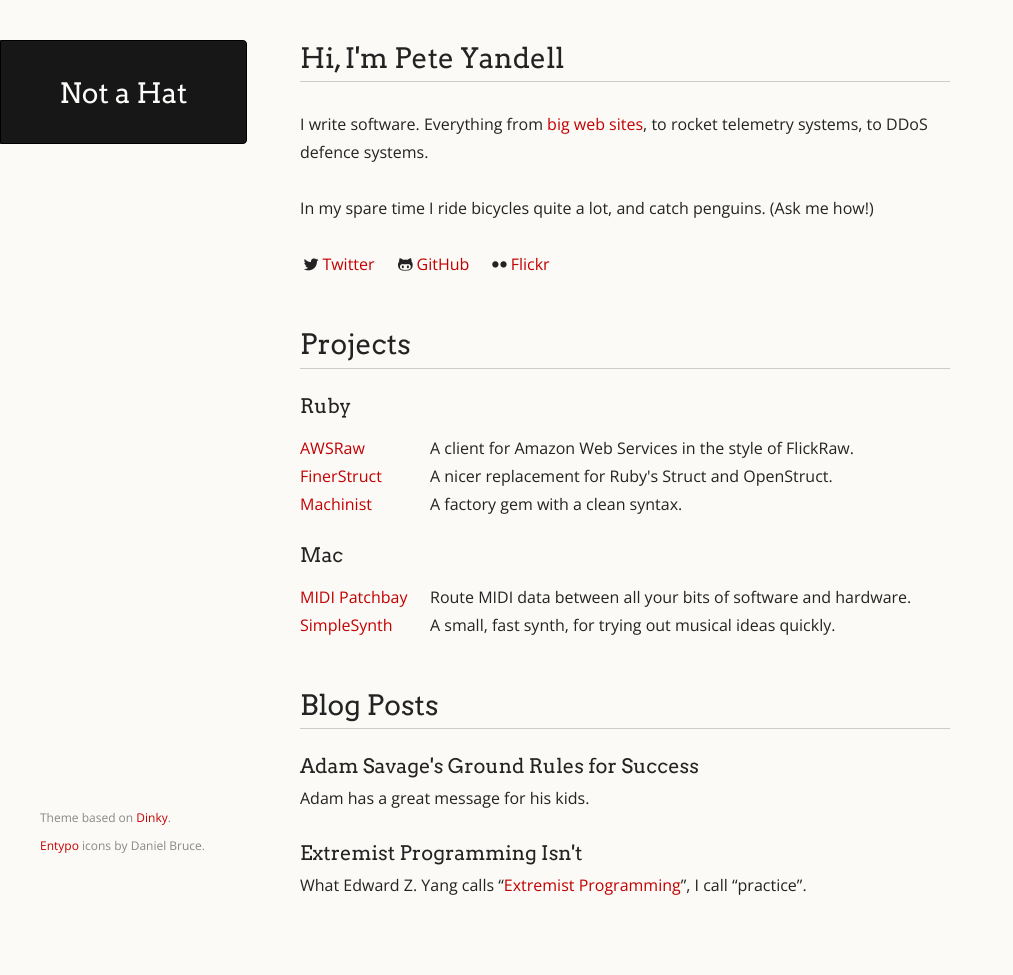
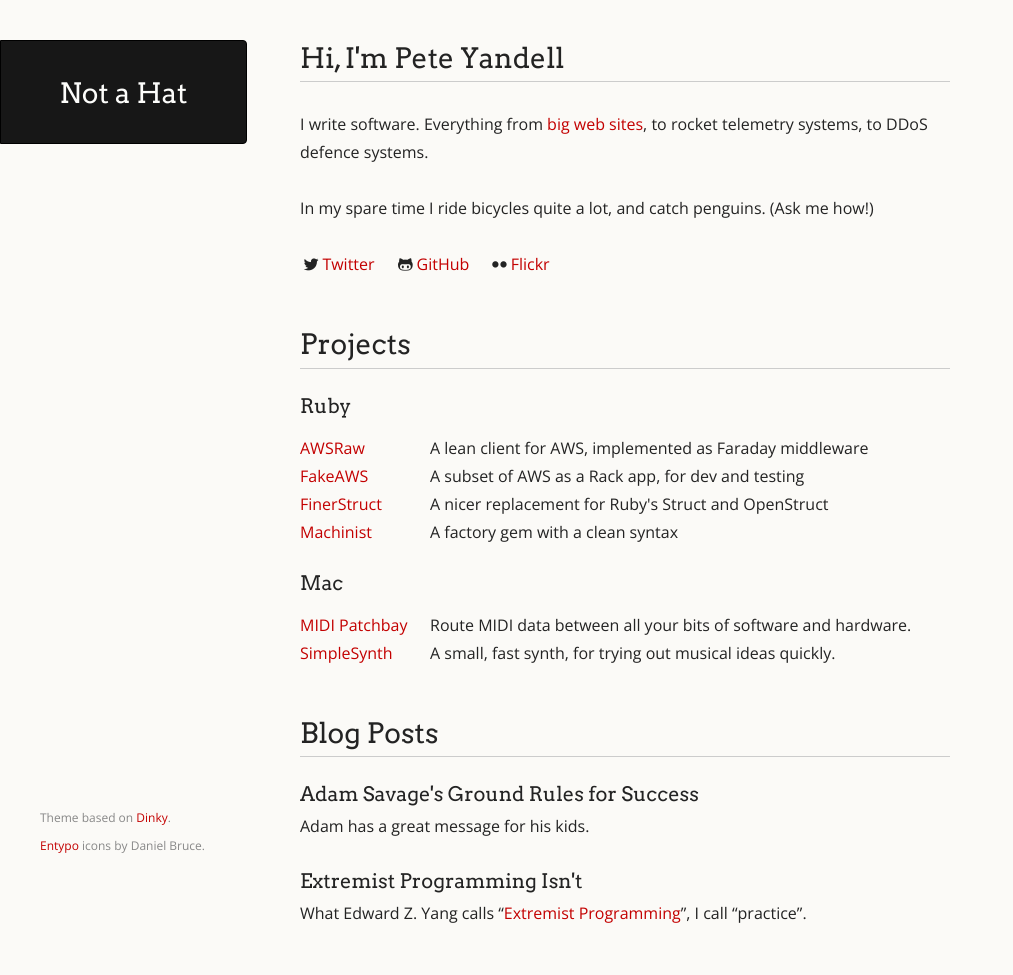
Before and after one commit to notahat/notahat.github.com, a Jekyll site: the page built from index.html, in a window 1280 px wide. Shown: the whole page, without its empty margins (0-1013 px from the left). Built offline with Jekyll 4.4.1, drawn with Linux system fonts in a browser that asks for light colours; before the commit the page ends 947 px from its top, so only the background shows below that.

Commit message:
Add a link to FakeAWS on the home page.

```diff
--- a/index.html
+++ b/index.html
@@ -26,11 +26,13 @@
 
     <dl>
       <dt><a href="https://github.com/envato/awsraw">AWSRaw</a></dt>
-        <dd>A client for Amazon Web Services in the style of FlickRaw.</dd>
+        <dd>A lean client for AWS, implemented as Faraday middleware </dd>
+      <dt><a href="https://github.com/envato/fake_aws">FakeAWS</a></dt>
+        <dd>A subset of AWS as a Rack app, for dev and testing</dd>
       <dt><a href="https://github.com/notahat/finer_struct">FinerStruct</a></dt>
-        <dd>A nicer replacement for Ruby's Struct and OpenStruct.</dd>
+        <dd>A nicer replacement for Ruby's Struct and OpenStruct</dd>
       <dt><a href="http://github.com/notahat/machinist">Machinist</a></dt>
-        <dd>A factory gem with a clean syntax.</dd>
+        <dd>A factory gem with a clean syntax</dd>
     </dl>
 
     <h2>Mac</h2>
```
